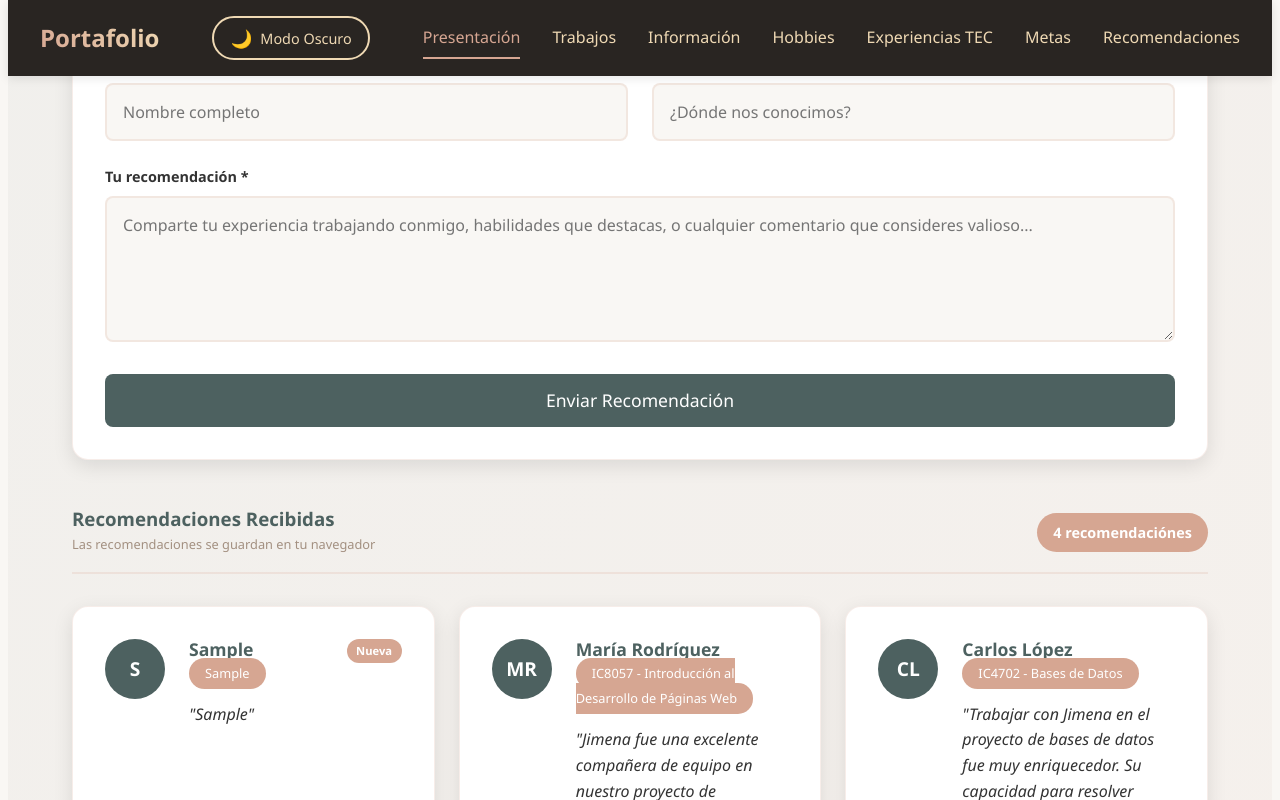
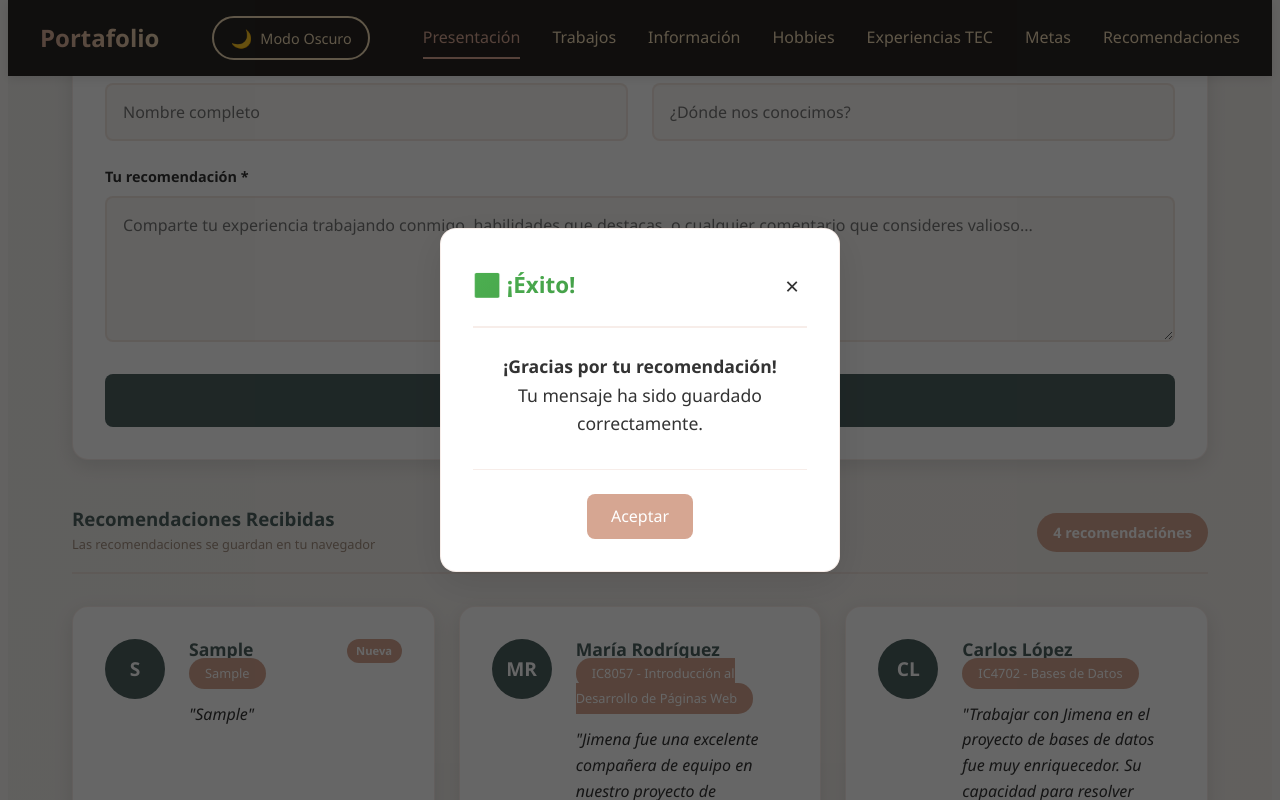
Before and after one commit to jimendezm/portafolio-pw, a React (Vite) app: page / in a window 1280 px wide. Both pictures are taken after typing "Sample", "Sample", "Sample" into the empty fields and a click on the button "Enviar Recomendación". Shown: the part 8786-9586 px from the top of the page. Built offline with nearby package versions, Linux system fonts and the light colour scheme.

Commit message:
quite la carga

```diff
--- a/src/App.jsx
+++ b/src/App.jsx
@@ -14,29 +14,6 @@ import './styles/components.css';
 import './styles/overrides.css';
 
 function App() {
-  const [loading, setLoading] = useState(true);
-
-  useEffect(() => {
-    // Simular carga inicial
-    const timer = setTimeout(() => {
-      setLoading(false);
-    }, 1500);
-
-    return () => clearTimeout(timer);
-  }, []);
-
-  if (loading) {
-    return (
-      <div className="loading-screen">
-        <div className="loading-content">
-          <div className="loading-spinner"></div>
-          <h2>Jimena Méndez Morales</h2>
-          <p>Cargando portafolio...</p>
-        </div>
-      </div>
-    );
-  }
-
   return (
     <div className="app">
       <Header />
--- a/src/components/recomendaciones.jsx
+++ b/src/components/recomendaciones.jsx
@@ -9,17 +9,16 @@ export default function Recomendaciones() {
     mensaje: ''
   });
   const [isSubmitting, setIsSubmitting] = useState(false);
+  const [showModal, setShowModal] = useState(false);
 
   // Cargar recomendaciones al iniciar
   useEffect(() => {
     const storedRecomendaciones = localStorage.getItem('recomendaciones-portafolio');
 
     if (storedRecomendaciones) {
-      // Si hay recomendaciones en localStorage, usarlas
       const recomendacionesGuardadas = JSON.parse(storedRecomendaciones);
       setRecomendaciones(recomendacionesGuardadas);
     } else {
-      // Si no hay, usar las del JSON estático
       setRecomendaciones(recomendacionesData.recomendacionesIniciales);
     }
   }, []);
@@ -46,7 +45,7 @@ export default function Recomendaciones() {
 
     const recomendacion = {
       ...nuevaRecomendacion,
-      id: Date.now(), // ID único basado en timestamp
+      id: Date.now(),
       fecha: new Date().toLocaleDateString('es-CR', {
         year: 'numeric',
         month: 'long',
@@ -61,7 +60,8 @@ export default function Recomendaciones() {
     setNuevaRecomendacion({ nombre: '', curso: '', mensaje: '' });
     setIsSubmitting(false);
 
-    alert('¡Gracias por tu recomendación! Tu mensaje ha sido guardado.');
+    // Mostrar modal de confirmación
+    setShowModal(true);
   };
 
   const handleChange = (e) => {
@@ -75,12 +75,8 @@ export default function Recomendaciones() {
     return name.split(' ').map(n => n[0]).join('').toUpperCase();
   };
 
-  // Función para limpiar todas las recomendaciones
-  const limpiarRecomendaciones = () => {
-    if (confirm('¿Estás segura de que quieres limpiar todas las recomendaciones?')) {
-      localStorage.removeItem('recomendaciones-portafolio');
-      setRecomendaciones(recomendacionesData.recomendacionesIniciales);
-    }
+  const closeModal = () => {
+    setShowModal(false);
   };
 
   return (
@@ -185,7 +181,7 @@ export default function Recomendaciones() {
                           <span className="curso-tag">{recomendacion.curso}</span>
                         )}
                       </div>
-                      {recomendacion.id > 1000000000000 && ( // Si es una recomendación nueva (ID basado en timestamp)
+                      {recomendacion.id > 1000000000000 && (
                         <span className="nueva-badge">Nueva</span>
                       )}
                     </div>
@@ -199,6 +195,30 @@ export default function Recomendaciones() {
             </div>
           )}
         </div>
+
+        {/* Modal de confirmación */}
+        {showModal && (
+          <div className="modal-overlay" onClick={closeModal}>
+            <div className="modal-content" onClick={(e) => e.stopPropagation()}>
+              <div className="modal-header">
+                <h3>✅ ¡Éxito!</h3>
+                <button className="btn-close" onClick={closeModal}>×</button>
+              </div>
+              <div className="modal-descripcion">
+                <p style={{textAlign: 'center', fontSize: '1.1rem', marginBottom: '2rem'}}>
+                  <strong>¡Gracias por tu recomendación!</strong>
+                  <br />
+                  Tu mensaje ha sido guardado correctamente.
+                </p>
+              </div>
+              <div className="modal-footer">
+                <button className="btn btn-primary" onClick={closeModal}>
+                  Aceptar
+                </button>
+              </div>
+            </div>
+          </div>
+        )}
       </div>
     </section>
   );
--- a/src/styles/components.css
+++ b/src/styles/components.css
@@ -1653,3 +1653,89 @@
     font-size: 0.9rem;
   }
 }
+
+/* Modal de confirmación mejorado */
+.modal-overlay {
+  position: fixed;
+  top: 0;
+  left: 0;
+  width: 100%;
+  height: 100%;
+  background: rgba(0, 0, 0, 0.6);
+  display: flex;
+  justify-content: center;
+  align-items: center;
+  z-index: 3000;
+  animation: fadeIn 0.3s ease;
+}
+
+.modal-content {
+  background: var(--c-card-bg);
+  border-radius: 16px;
+  padding: 2rem;
+  max-width: 400px;
+  width: 90%;
+  box-shadow: 0 10px 40px var(--c-shadow);
+  border: 1px solid var(--c-border);
+  animation: slideInUp 0.3s ease;
+}
+
+.modal-header {
+  display: flex;
+  justify-content: space-between;
+  align-items: center;
+  margin-bottom: 1.5rem;
+  padding-bottom: 1rem;
+  border-bottom: 2px solid var(--c-border);
+}
+
+.modal-header h3 {
+  color: var(--c-verde-oscuro);
+  margin: 0;
+  font-size: 1.4rem;
+}
+
+.btn-close {
+  background: none;
+  border: none;
+  font-size: 1.5rem;
+  cursor: pointer;
+  color: var(--c-text);
+  padding: 0.5rem;
+  border-radius: 50%;
+  transition: background-color 0.3s ease;
+}
+
+.btn-close:hover {
+  background: var(--c-border);
+}
+
+.modal-footer {
+  display: flex;
+  justify-content: center;
+  margin-top: 1.5rem;
+}
+
+@keyframes fadeIn {
+  from { opacity: 0; }
+  to { opacity: 1; }
+}
+
+@keyframes slideInUp {
+  from {
+    opacity: 0;
+    transform: translateY(30px);
+  }
+  to {
+    opacity: 1;
+    transform: translateY(0);
+  }
+}
+
+/* Efecto de éxito */
+.modal-content .modal-header h3 {
+  background: linear-gradient(135deg, #4CAF50, #45a049);
+  -webkit-background-clip: text;
+  -webkit-text-fill-color: transparent;
+  background-clip: text;
+}
```
